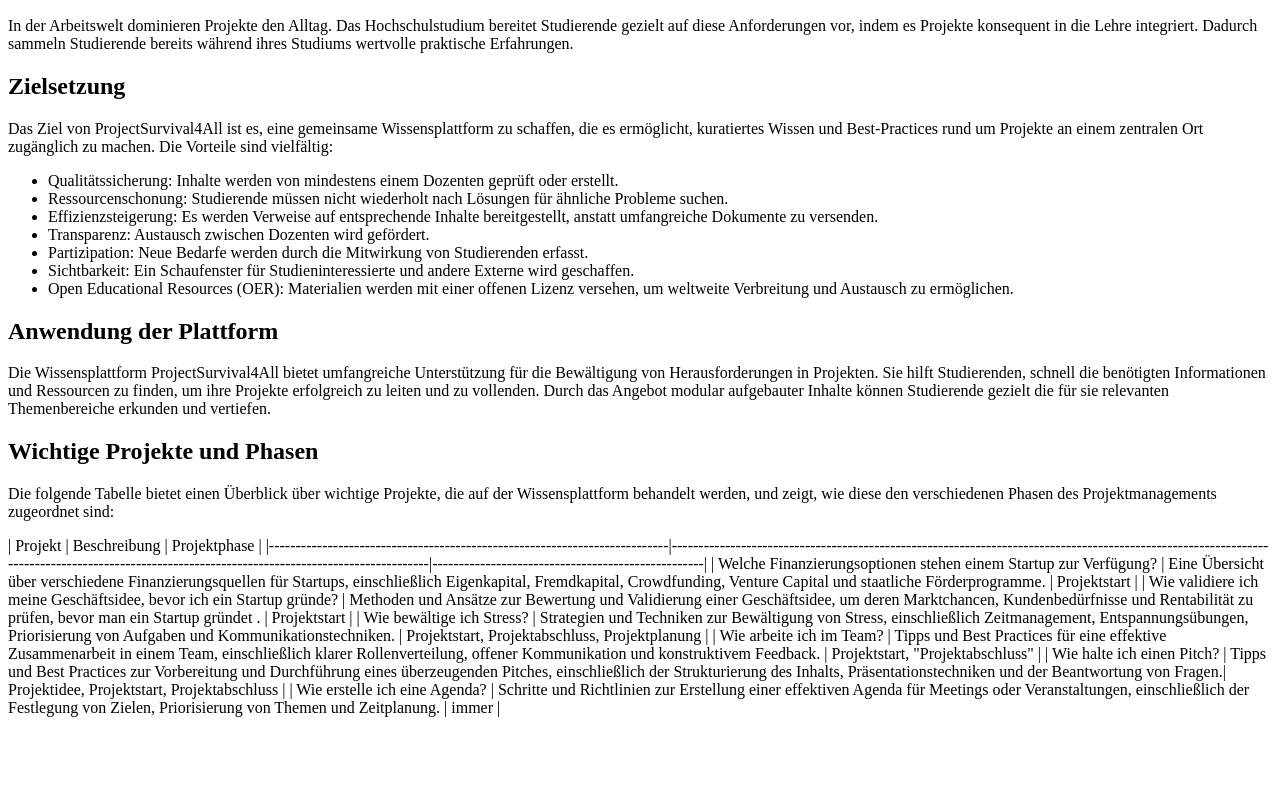
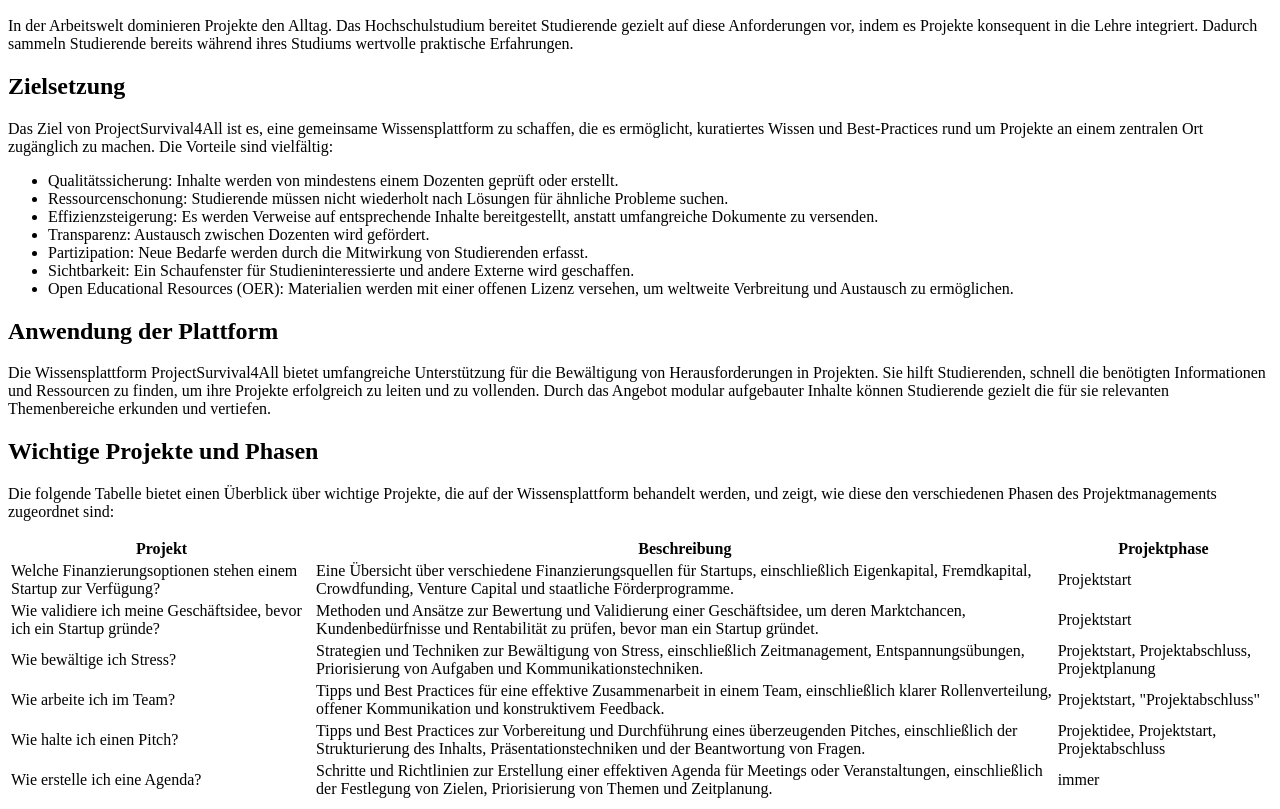
Before and after one commit to mi-classroom/fd-html-und-css-SimonW-dev, a plain HTML site: page pages/about/about-the-project.html in a window 1280 px wide. Shown: the part 110-919 px from the top of the page. Before the commit the page ends 843 px from the top, so only its background shows below. Drawn offline with Linux system fonts and the light colour scheme.

Commit message:
implemented table and finished assignment 1.2

```diff
--- a/pages/about/about-the-project.html
+++ b/pages/about/about-the-project.html
@@ -80,32 +80,71 @@
         verschiedenen Phasen des Projektmanagements zugeordnet sind:
       </p>
 
-      <p>
-        | Projekt | Beschreibung | Projektphase |
-        |---------------------------------------------------------------------------|-----------------------------------------------------------------------------------------------------------------------------------------------------------------------------------------------|---------------------------------------------------|
-        | Welche Finanzierungsoptionen stehen einem Startup zur Verfügung? |
-        Eine Übersicht über verschiedene Finanzierungsquellen für Startups,
-        einschließlich Eigenkapital, Fremdkapital, Crowdfunding, Venture Capital
-        und staatliche Förderprogramme. | Projektstart | | Wie validiere ich
-        meine Geschäftsidee, bevor ich ein Startup gründe? | Methoden und
-        Ansätze zur Bewertung und Validierung einer Geschäftsidee, um deren
-        Marktchancen, Kundenbedürfnisse und Rentabilität zu prüfen, bevor man
-        ein Startup gründet . | Projektstart | | Wie bewältige ich Stress? |
-        Strategien und Techniken zur Bewältigung von Stress, einschließlich
-        Zeitmanagement, Entspannungsübungen, Priorisierung von Aufgaben und
-        Kommunikationstechniken. | Projektstart, Projektabschluss,
-        Projektplanung | | Wie arbeite ich im Team? | Tipps und Best Practices
-        für eine effektive Zusammenarbeit in einem Team, einschließlich klarer
-        Rollenverteilung, offener Kommunikation und konstruktivem Feedback. |
-        Projektstart, "Projektabschluss" | | Wie halte ich einen Pitch? | Tipps
-        und Best Practices zur Vorbereitung und Durchführung eines überzeugenden
-        Pitches, einschließlich der Strukturierung des Inhalts,
-        Präsentationstechniken und der Beantwortung von Fragen.| Projektidee,
-        Projektstart, Projektabschluss | | Wie erstelle ich eine Agenda? |
-        Schritte und Richtlinien zur Erstellung einer effektiven Agenda für
-        Meetings oder Veranstaltungen, einschließlich der Festlegung von Zielen,
-        Priorisierung von Themen und Zeitplanung. | immer |
-      </p>
+      <table>
+        <tr>
+          <th>Projekt</th>
+          <th>Beschreibung</th>
+          <th>Projektphase</th>
+        </tr>
+        <tr>
+          <td>
+            Welche Finanzierungsoptionen stehen einem Startup zur Verfügung?
+          </td>
+          <td>
+            Eine Übersicht über verschiedene Finanzierungsquellen für Startups,
+            einschließlich Eigenkapital, Fremdkapital, Crowdfunding, Venture
+            Capital und staatliche Förderprogramme.
+          </td>
+          <td>Projektstart</td>
+        </tr>
+        <tr>
+          <td>
+            Wie validiere ich meine Geschäftsidee, bevor ich ein Startup gründe?
+          </td>
+          <td>
+            Methoden und Ansätze zur Bewertung und Validierung einer
+            Geschäftsidee, um deren Marktchancen, Kundenbedürfnisse und
+            Rentabilität zu prüfen, bevor man ein Startup gründet.
+          </td>
+          <td>Projektstart</td>
+        </tr>
+        <tr>
+          <td>Wie bewältige ich Stress?</td>
+          <td>
+            Strategien und Techniken zur Bewältigung von Stress, einschließlich
+            Zeitmanagement, Entspannungsübungen, Priorisierung von Aufgaben und
+            Kommunikationstechniken.
+          </td>
+          <td>Projektstart, Projektabschluss, Projektplanung</td>
+        </tr>
+        <tr>
+          <td>Wie arbeite ich im Team?</td>
+          <td>
+            Tipps und Best Practices für eine effektive Zusammenarbeit in einem
+            Team, einschließlich klarer Rollenverteilung, offener Kommunikation
+            und konstruktivem Feedback.
+          </td>
+          <td>Projektstart, "Projektabschluss"</td>
+        </tr>
+        <tr>
+          <td>Wie halte ich einen Pitch?</td>
+          <td>
+            Tipps und Best Practices zur Vorbereitung und Durchführung eines
+            überzeugenden Pitches, einschließlich der Strukturierung des
+            Inhalts, Präsentationstechniken und der Beantwortung von Fragen.
+          </td>
+          <td>Projektidee, Projektstart, Projektabschluss</td>
+        </tr>
+        <tr>
+          <td>Wie erstelle ich eine Agenda?</td>
+          <td>
+            Schritte und Richtlinien zur Erstellung einer effektiven Agenda für
+            Meetings oder Veranstaltungen, einschließlich der Festlegung von
+            Zielen, Priorisierung von Themen und Zeitplanung.
+          </td>
+          <td>immer</td>
+        </tr>
+      </table>
     </section>
   </body>
 </html>
```
